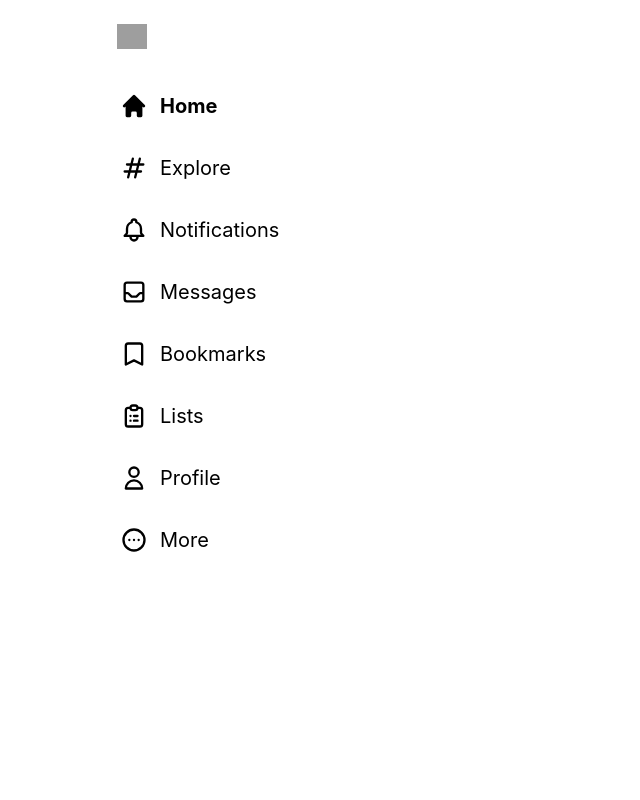
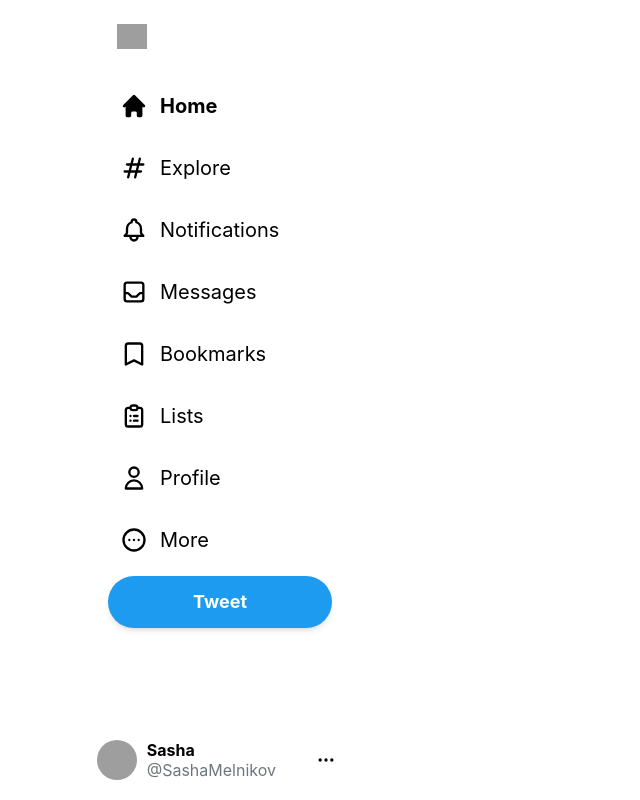
Before and after one commit to AlexandrMelnikov94/twitter-clone-app, a Next.js app: page / in a window 1280 px wide. Shown: the whole page, without its empty margins (0-640 px from the left). Built offline with nearby package versions, Linux system fonts and the light colour scheme; grey boxes are pictures that could not be loaded.

Commit message:
sidebar comolete

```diff
--- a/components/Sidebar.js
+++ b/components/Sidebar.js
@@ -1,6 +1,6 @@
 import Image from "next/image";
 import SidebarLink from "./SidebarLink";
-import { HomeIcon } from "@heroicons/react/solid";
+import {HomeIcon} from "@heroicons/react/solid";
 import {
   HashtagIcon,
   BellIcon,
@@ -17,19 +17,46 @@ function Sidebar() {
     <div className="hidden sm:flex flex-col items-center xl:items-start xl:w-[340px] p-2 fixed ">
       <div className="flex items-center justify-center w-14 h-14 hoverAnimationBird p-0 xl:ml-24">
         {/*<Image src="https://rb.gy/ogau5a" width={30} height={30}/>*/}
-        <Image src="https://upload.wikimedia.org/wikipedia/sco/thumb/9/9f/Twitter_bird_logo_2012.svg/172px-Twitter_bird_logo_2012.svg.png" width={30} height={25}/>
+        <Image src="https://upload.wikimedia.org/wikipedia/sco/thumb/9/9f/Twitter_bird_logo_2012.svg/172px-Twitter_bird_logo_2012.svg.png"
+               width={30}
+               height={25}/>
       </div>
       <div className="space-y-2.5 mt-4 mb-2.5 xl:ml-24">
-        <SidebarLink text="Home" Icon={HomeIcon} active />
-        <SidebarLink text="Explore" Icon={HashtagIcon} />
-        <SidebarLink text="Notifications" Icon={BellIcon} />
-        <SidebarLink text="Messages" Icon={InboxIcon} />
-        <SidebarLink text="Bookmarks" Icon={BookmarkIcon} />
-        <SidebarLink text="Lists" Icon={ClipboardListIcon} />
-        <SidebarLink text="Profile" Icon={UserIcon} />
-        <SidebarLink text="More" Icon={DotsCircleHorizontalIcon} />
+        <SidebarLink text="Home"
+                     Icon={HomeIcon}
+                     active/>
+        <SidebarLink text="Explore"
+                     Icon={HashtagIcon}/>
+        <SidebarLink text="Notifications"
+                     Icon={BellIcon}/>
+        <SidebarLink text="Messages"
+                     Icon={InboxIcon}/>
+        <SidebarLink text="Bookmarks"
+                     Icon={BookmarkIcon}/>
+        <SidebarLink text="Lists"
+                     Icon={ClipboardListIcon}/>
+        <SidebarLink text="Profile"
+                     Icon={UserIcon}/>
+        <SidebarLink text="More"
+                     Icon={DotsCircleHorizontalIcon}/>
+      </div>
+      <button className="hidden xl:inline ml-auto bg-[#1D9BF0] text-white
+       rounded-full w-56 h-[52px] text-lg font-bold shadow-md
+       hover:bg-[#1a8cd8]">Tweet
+      </button>
+      <div className="flex items-center justify-center mt-[100px] hoverAnimation xl:ml-auto xl:-mr-5">
+        <img src="https://yt3.ggpht.com/yti/APfAmoFlXWaR3khH4L4y1GK0sZDCEsfKJQjH2a3nA0IkTg=s88-c-k-c0x00ffffff-no-rj-mo"
+             alt=""
+             className="h-10 w-10 rounded-full xl:mr-2.5"
+        />
+        <div className="hidden xl:inline leading-5">
+          <h4 className="font-bold">Sasha </h4>
+          <p className="text-[#6e767d]">@SashaMelnikov</p>
+        </div>
+        <DotsHorizontalIcon className="h-5 hidden xl:inline ml-10" />
       </div>
     </div>
   )
 }
+
 export default Sidebar
```
